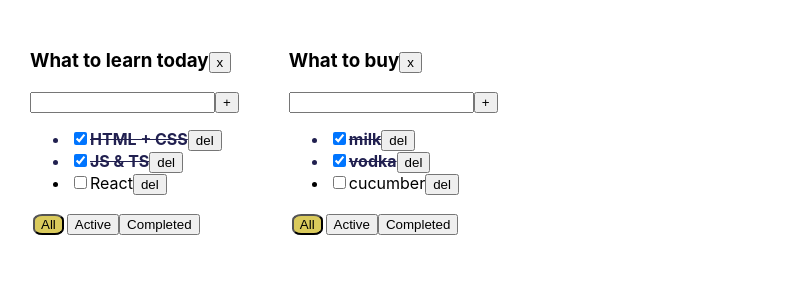
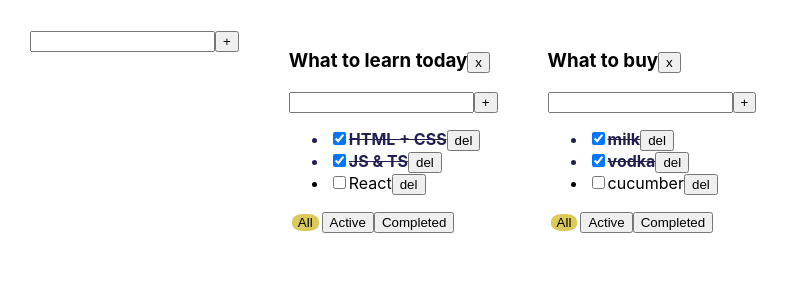
Before and after one commit to feerbax56/TodoList, a React (Create React App) app: page / in a window 1280 px wide. Shown: the top 300 px of the page, without its empty margins (0-789 px from the left). Built offline with nearby package versions, Linux system fonts and the light colour scheme.

Commit message:
add TodoList function

```diff
--- /dev/null
+++ b/src/AddItemForm.tsx
@@ -0,0 +1,52 @@
+import React, {ChangeEvent, KeyboardEvent, useState} from 'react';
+
+
+type AddItemFormPropsType = {
+    addItem: (title: string) => void
+}
+
+
+const AddItemForm = (props: AddItemFormPropsType) => {
+    let [title, setTitle] = useState<string>('')
+    let [error, setError] = useState<string | null>(null)
+
+    const onChange = (e: ChangeEvent<HTMLInputElement>) => setTitle(e.currentTarget.value)
+
+    const addTaskOnKeyDown = (e: KeyboardEvent<HTMLInputElement>) => {
+        setError(null)
+        if (e.key === 'Enter' && title.trim() !== '') {
+            props.addItem(title)
+            setTitle('')
+        }
+        if (e.key === 'Enter' && title.trim() === '') {
+            setError('Title is required')
+        }
+    }
+
+    const addItem = () => {
+        const trimmedTitle = title.trim()
+        if (trimmedTitle) {
+            props.addItem(trimmedTitle)
+            setTitle('')
+        } else {
+            setError('Title is required')
+        }
+    }
+
+    return (
+        <div>
+            <input
+                value={title}
+                onChange={onChange}
+                onKeyDown={addTaskOnKeyDown}
+                className={error ? 'error' : ''}
+            />
+            <button onClick={addItem}
+            >+
+            </button>
+            {error && <div className="error-message">{error}</div>}
+        </div>
+    );
+};
+
+export default AddItemForm;
--- a/src/App.css
+++ b/src/App.css
@@ -24,7 +24,8 @@
 
 .btn-active {
     background-color: #daca5c;
-    border-radius: 30%;
+    border-radius: 40%;
     outline: hotpink;
     margin: 3px;
+    border: none;
 }
--- a/src/App.tsx
+++ b/src/App.tsx
@@ -2,6 +2,7 @@ import React, {useState} from 'react';
 import './App.css';
 import TodoList, {TaskType} from './TodoList';
 import {v1} from 'uuid';
+import AddItemForm from './AddItemForm';
 // CLI command Line interface
 //GUI  графический интерфейс => CRUD create reed update delete
 
@@ -64,14 +65,15 @@ function App() {
     }
 
     const changeStatus = (taskID: string, isDone: boolean, todoListId: string) => {
-        const todoListsTasks = tasks[todoListId]
-        const updatedTasks = todoListsTasks.map(t => t.id === taskID ? {...t, isDone} : t)
-        const copyTask = {...tasks}
-        copyTask[todoListId] = updatedTasks
-        setTasks(copyTask)
+        // const todoListsTasks = tasks[todoListId]
+        // const updatedTasks = todoListsTasks.map(t => t.id === taskID ? {...t, isDone} : t)
+        // const copyTask = {...tasks}
+        // copyTask[todoListId] = updatedTasks
+        // setTasks(copyTask)
 
-        // setTasks({...tasks, [todoListId] : tasks[todoListId].map(t => t.id === taskID ? {...t, isDone} : t)})
+        setTasks({...tasks, [todoListId]: tasks[todoListId].map(t => t.id === taskID ? {...t, isDone} : t)})
     }
+
 
     const changeFilter = (filter: FilterValuesType, todoListId: string) => {
         setTodolist(todoLists.map(tl => tl.id === todoListId ? {...tl, filter} : tl))
@@ -81,6 +83,12 @@ function App() {
         setTodolist(todoLists.filter(tl => tl.id !== todoListId))
     }
 
+
+    const addTodoList = (title: string) => {
+        const newTodoListId: string = v1()
+        setTodolist([...todoLists, {id: newTodoListId, title, filter: 'all'}])
+        setTasks({...tasks, [newTodoListId]: []})
+    }
 
 //UI
     const getTasksForTodoList = (todoList: TodoListType) => {
@@ -114,6 +122,7 @@ function App() {
 
     return (
         <div className="App">
+            <AddItemForm addItem={addTodoList}/>
             {todoListComponents}
         </div>
     );
--- a/src/TodoList.tsx
+++ b/src/TodoList.tsx
@@ -1,5 +1,6 @@
 import React, {ChangeEvent, KeyboardEvent, useState} from 'react';
 import {FilterValuesType} from './App';
+import AddItemForm from './AddItemForm';
 
 
 export type TaskType = {
@@ -56,14 +57,8 @@ const TodoList = (props: TodoListPropsType) => {
         }
     }
 
-    const addTask = () => {
-        const trimmedTitle = title.trim()
-        if (trimmedTitle !== '') {
-            props.addTask(trimmedTitle, props.todoListId)
-            setTitle('')
-        } else {
-            setError('Title is required')
-        }
+    const addTask = (title: string) => {
+        props.addTask(title, props.todoListId)
     }
     const handlerCreator = (filter: FilterValuesType, todoListId: string) => () => props.changeFilter(filter, todoListId)
 
@@ -71,20 +66,9 @@ const TodoList = (props: TodoListPropsType) => {
         <div>
             <h3>
                 {props.title}
-                <button onClick={()=> props.removeTodoList(props.todoListId)}>x</button>
+                <button onClick={() => props.removeTodoList(props.todoListId)}>x</button>
             </h3>
-            <div>
-                <input
-                    value={title}
-                    onChange={onChange}
-                    onKeyDown={addTaskOnKeyDown}
-                    className={error ? 'error' : ''}
-                />
-                <button onClick={addTask}
-                >+
-                </button>
-                {error && <div className="error-message">{error}</div>}
-            </div>
+            <AddItemForm addItem={addTask}/>
             <ul>
                 {tasksItems}
             </ul>
```
